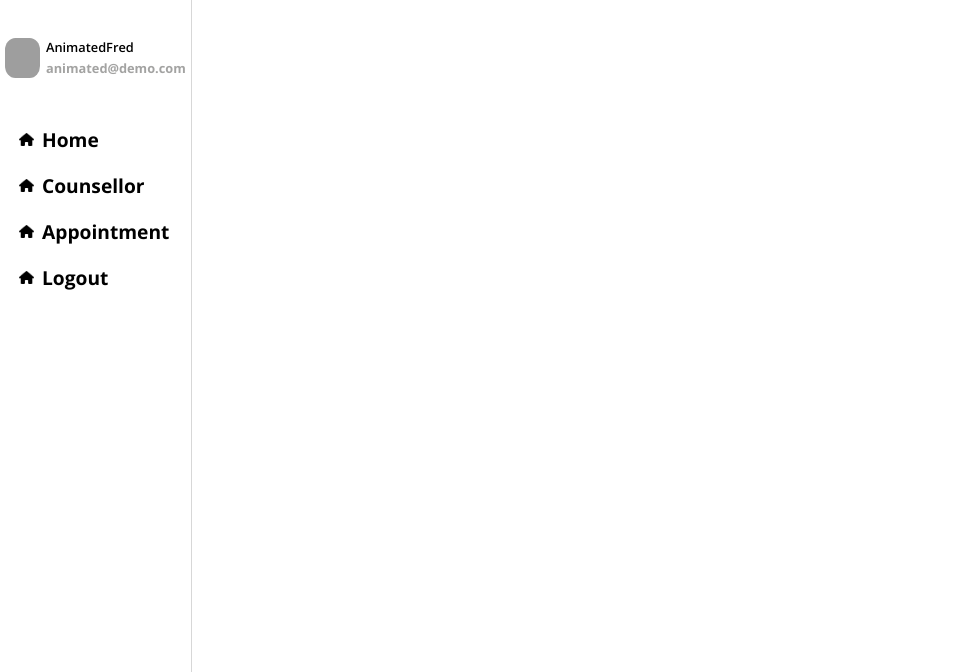
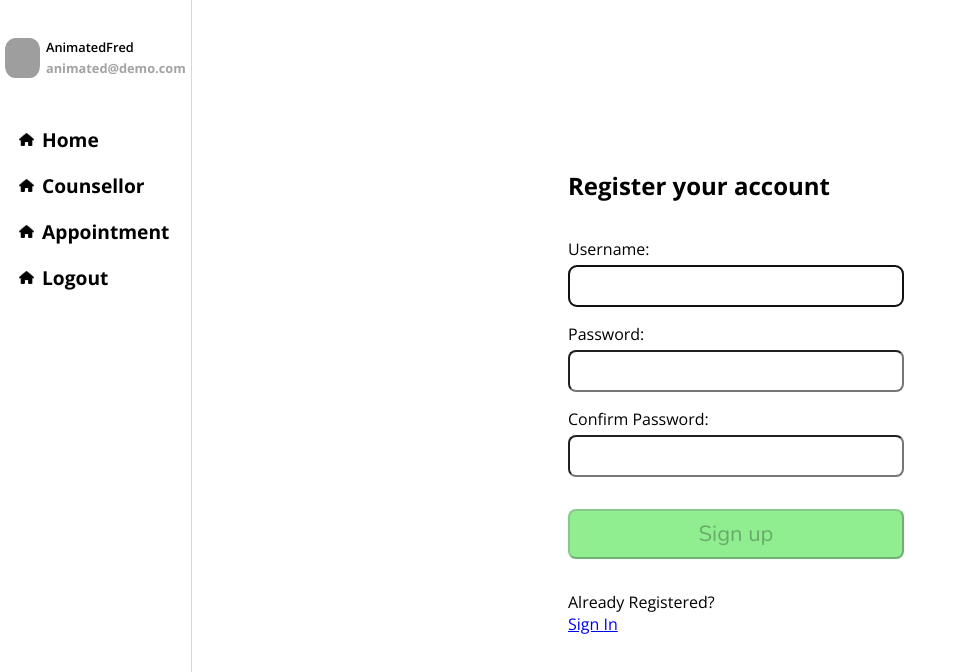
Before and after one commit to EliezerOng/CZ3002-Web-Application, a React (Create React App) app in the folder FrontEnd/my-app/: page /register in a window 1280 px wide. Shown: the top 672 px of the page, without its empty margins (0-962 px from the left). Built offline with nearby package versions, Linux system fonts and the light colour scheme; grey boxes are pictures that could not be loaded.

Commit message:
added redirect to login

```diff
--- a/FrontEnd/my-app/src/Routes.jsx
+++ b/FrontEnd/my-app/src/Routes.jsx
@@ -2,6 +2,8 @@ import React, { Component } from "react";
 import { Router, Switch, Route } from "react-router-dom";
 
 import Test from "./components/Test";
+import Login from "./components/Login";
+import Register from "./components/Register";
 import Forum from "./components/Forum";
 import CounsellorPage from "./components/CounsellorPage";
 import App from "./App";
@@ -14,6 +16,8 @@ export default class Routes extends Component {
         <Switch>
           <Route path="/" exact component={Forum} />
           <Route path="/CounsellorPage" component={CounsellorPage} />
+          <Route path="/Login" component={Login} />
+          <Route path="/Register" component={Register} />
           <Route path="/Test" component={Test} />
         </Switch>
       </Router>
--- a/FrontEnd/my-app/src/components/Login.js
+++ b/FrontEnd/my-app/src/components/Login.js
@@ -94,7 +94,7 @@ const Login = () => {
             Need an Account?
             <br />
             <span className="line">
-              <Link to="/register">Sign Up</Link>
+              <Link to="/Register">Sign Up</Link>
             </span>
           </p>
         </section>
--- a/FrontEnd/my-app/src/components/Register.js
+++ b/FrontEnd/my-app/src/components/Register.js
@@ -268,7 +268,7 @@ const Register = () => {
               Already Registered?
               <br />
               <span className="line">
-                <Link to="/">Sign In</Link>
+                <Link to="/Login">Sign In</Link>
               </span>
             </p>
           </section>
--- a/FrontEnd/my-app/src/components/Sidebar.jsx
+++ b/FrontEnd/my-app/src/components/Sidebar.jsx
@@ -10,6 +10,9 @@ export default function SideBar(props) {
   }
   function redirectFP() {
     history.push("/");
+  }
+  function redirectLP() {
+    history.push("/Login");
   }
   return (
     <div className="side-bar">
@@ -48,7 +51,7 @@ export default function SideBar(props) {
         </div>
       </div>
       <div className="container-3">
-        <div className="logout-box">
+        <div className="logout-box" onClick={redirectLP}>
           <img src={homelogo} alt="logout logo" className="logout-logo" />
           <h1>Logout</h1>
         </div>
```
